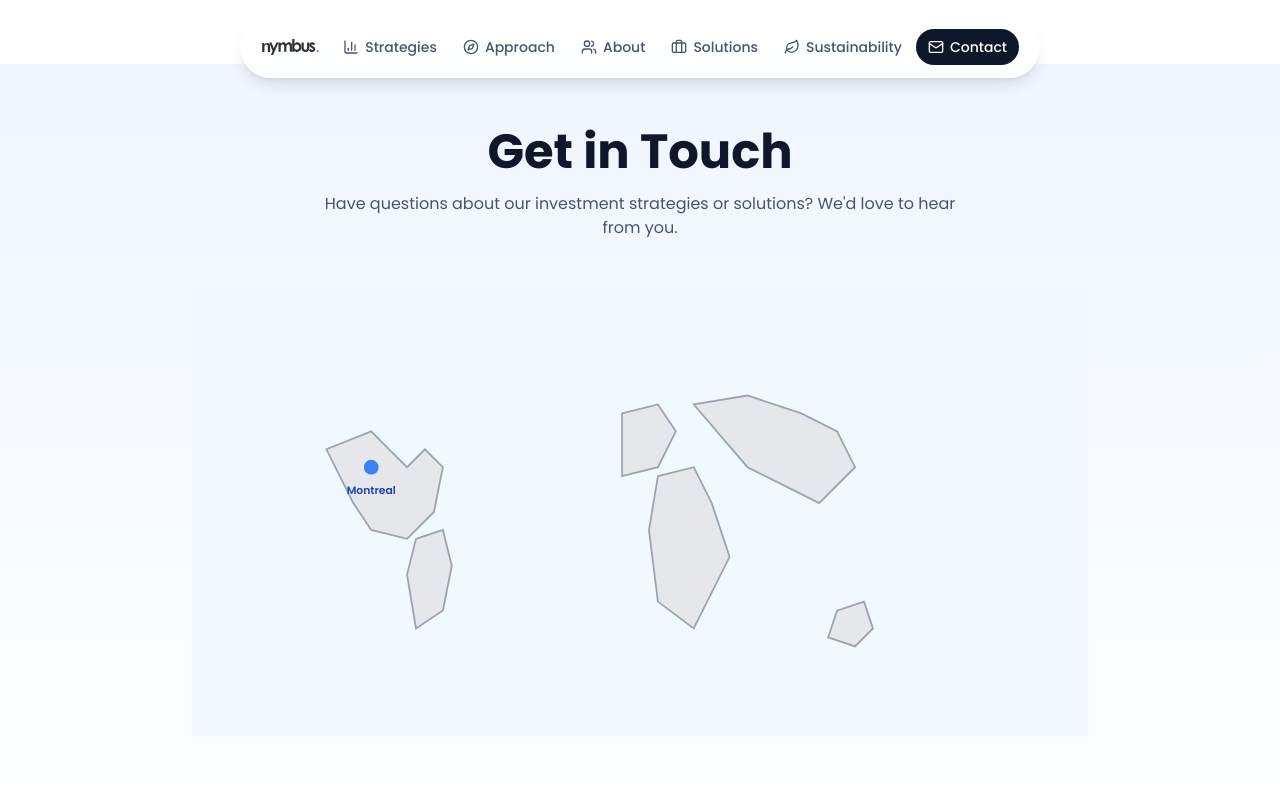
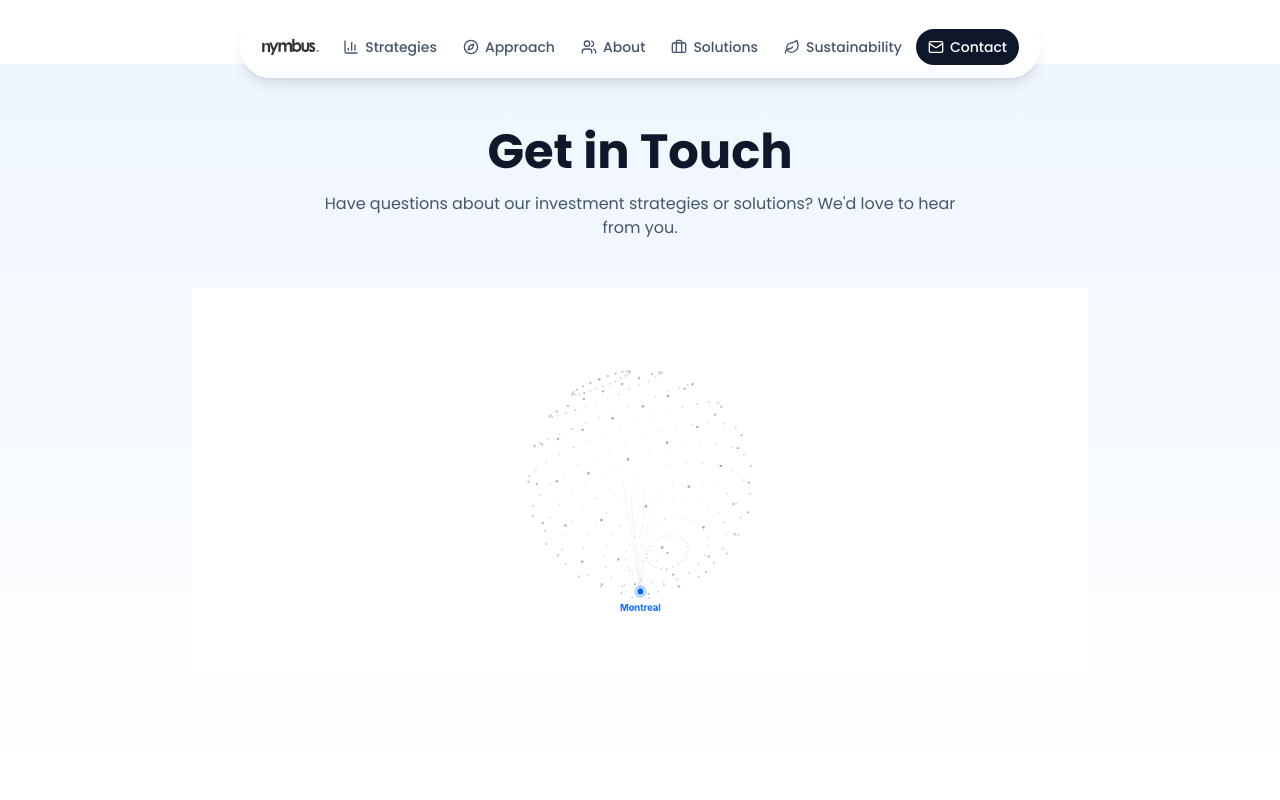
Before and after one commit to Nymbus-Capital/website, a Next.js app: page /contact in a window 1280 px wide. Shown: the top 800 px of the page. Built offline with nearby package versions, Linux system fonts and the light colour scheme.

Commit message:
feat: update team, sustainability, and contact pages
- Team page: fix $1.5B AUM, dynamic team count
- Sustainability: quantitative ESG integration, fix fund features, fossil fuel scope
- Contact: replace SVG map with 3D rotating globe

```diff
--- a/src/app/contact/page.tsx
+++ b/src/app/contact/page.tsx
@@ -6,6 +6,7 @@ import { Mail, Phone, MapPin, Clock, CheckCircle } from 'lucide-react';
 import { Button } from '@/components/ui/Button';
 import { Card } from '@/components/ui/Card';
 import { ScrollReveal } from '@/components/animations/ScrollReveal';
+import GlobeCanvas from '@/components/GlobeCanvas';
 
 const ContactPage = () => {
   const [formData, setFormData] = useState({
@@ -163,53 +164,10 @@ const ContactPage = () => {
             </div>
           </ScrollReveal>
 
-          {/* Simplified SVG World Map */}
+          {/* 3D Globe Canvas */}
           <ScrollReveal direction="up" delay={0.1}>
             <div className="flex justify-center mb-12">
-              <svg viewBox="0 0 1000 500" className="w-full max-w-4xl h-auto">
-                {/* World outline - simplified continents */}
-                <defs>
-                  <style>{`
-                    .continent { fill: #e5e7eb; stroke: #9ca3af; stroke-width: 2; }
-                    .ocean { fill: #f0f9ff; }
-                    .pulse { animation: pulse 2s cubic-bezier(0.4, 0, 0.6, 1) infinite; }
-                    @keyframes pulse {
-                      0%, 100% { r: 8; opacity: 1; }
-                      50% { r: 15; opacity: 0.3; }
-                    }
-                  `}</style>
-                </defs>
-
-                {/* Ocean background */}
-                <rect width="1000" height="500" className="ocean" />
-
-                {/* Simplified North America */}
-                <path className="continent" d="M 150 180 L 200 160 L 220 180 L 240 200 L 260 180 L 280 200 L 270 250 L 240 280 L 200 270 L 180 240 Z" />
-
-                {/* Simplified South America */}
-                <path className="continent" d="M 250 280 L 280 270 L 290 310 L 280 360 L 250 380 L 240 320 Z" />
-
-                {/* Simplified Europe */}
-                <path className="continent" d="M 480 140 L 520 130 L 540 160 L 520 200 L 480 210 Z" />
-
-                {/* Simplified Africa */}
-                <path className="continent" d="M 520 210 L 560 200 L 580 240 L 600 300 L 560 380 L 520 350 L 510 270 Z" />
-
-                {/* Simplified Asia */}
-                <path className="continent" d="M 560 130 L 620 120 L 680 140 L 720 160 L 740 200 L 700 240 L 660 220 L 620 200 Z" />
-
-                {/* Simplified Australia */}
-                <path className="continent" d="M 720 360 L 750 350 L 760 380 L 740 400 L 710 390 Z" />
-
-                {/* Montreal location (on North America) */}
-                <circle cx="200" cy="200" r="8" fill="#3b82f6" />
-                <circle cx="200" cy="200" className="pulse" fill="#3b82f6" />
-
-                {/* Montreal label */}
-                <text x="200" y="230" textAnchor="middle" className="text-xs font-semibold" fill="#1e40af">
-                  Montreal
-                </text>
-              </svg>
+              <GlobeCanvas />
             </div>
           </ScrollReveal>
         </div>
--- a/src/app/sustainability/page.tsx
+++ b/src/app/sustainability/page.tsx
@@ -37,12 +37,12 @@ const esgStrategy = [
   },
   {
     number: 3,
-    title: 'Active Engagement',
-    description: 'We participate in corporate governance through proxy voting and shareholder engagement.',
+    title: 'Quantitative ESG Integration',
+    description: 'ESG metrics are quantitatively embedded into our credit models and systematic security selection process.',
     items: [
-      'Proxy Voting: Active participation in annual meetings and corporate decisions',
-      'Stakeholder Engagement: Direct dialogue with portfolio company management',
-      'Governance Advocacy: Promotion of responsible corporate practices'
+      'Credit Model Integration: ESG scores weighted in credit risk assessment and pricing models',
+      'Factor-Based Selection: ESG factors used in multi-factor security selection and portfolio construction',
+      'Risk Premia: Systematic capture of ESG-related risk premia in fixed income strategies'
     ],
     icon: Target,
   },
@@ -64,7 +64,7 @@ const commitments = [
   {
     title: 'Zero Fossil Fuel Portfolio',
     year: 'Achieved 2023',
-    description: 'Our credit portfolio achieved zero fossil fuel exposure, eliminating direct exposure to coal, oil, and gas producers.',
+    description: 'Our Sustainable Enhanced Bonds Fund became the first zero fossil fuel fixed income fund in Canada, eliminating direct exposure to coal, oil, and gas producers.',
     icon: Zap,
   },
 ];
@@ -74,13 +74,13 @@ const sustainableStrategies = [
     name: 'Sustainable Enhanced Bonds Fund',
     description: 'Our fixed income strategy with full ESG integration and fossil fuel exclusion.',
     mrr: 'Low MER',
-    features: ['ESG-integrated credit selection', 'Fossil fuel-free', 'Monthly distributions'],
+    features: ['Sustainable and green bonds focus', 'Fossil fuel-free portfolio', 'Daily liquidity'],
   },
   {
     name: 'Monthly Income Fund',
     description: 'Short-term fixed income strategy with enhanced ESG criteria and positive sustainability focus.',
     mrr: 'Ultra-low MER',
-    features: ['Daily liquidity', 'Sustainable bonds focus', 'Capital preservation'],
+    features: ['Monthly distributions', 'ESG-integrated credit selection', 'Capital preservation', 'Daily liquidity'],
   },
 ];
 
@@ -228,7 +228,7 @@ function StrategySection() {
           <SectionHeader
             eyebrow="Integration in Practice"
             title="How ESG Drives Our Investment Decisions"
-            description="ESG integration happens through three complementary approaches: exclusion screening, positive ESG scoring, and active engagement."
+            description="ESG integration happens through three complementary approaches: exclusion screening, positive ESG scoring, and quantitative ESG integration."
           />
         </ScrollReveal>
 
@@ -326,7 +326,7 @@ function ImpactSection() {
         <div className="grid grid-cols-1 md:grid-cols-4 gap-8">
           {[
             { label: 'Years as PRI Signatory', value: 6 },
-            { label: 'Fossil Fuel Divestment', value: 100, suffix: '%' },
+            { label: 'Zero Fossil Fuel Fund in Canada', value: 1, suffix: 'st' },
             { label: 'Sustainable Fund Mandates', value: 3, suffix: '+' },
             { label: 'ESG-Integrated Models', value: 100, suffix: '%' },
           ].map((stat, idx) => (
--- a/src/app/team/page.tsx
+++ b/src/app/team/page.tsx
@@ -334,6 +334,9 @@ function ValuesSection() {
 }
 
 function StatsSection() {
+  // Dynamic team count: count all non-Board members
+  const teamCount = team.filter(m => m.department !== 'Board').length;
+
   return (
     <section className="py-20 bg-blue-600">
       <div className="max-w-7xl mx-auto px-4 sm:px-6 lg:px-8">
@@ -341,7 +344,7 @@ function StatsSection() {
           <ScrollReveal>
             <div>
               <div className="text-4xl md:text-5xl font-bold text-white mb-2">
-                $1<AnimatedCounter target={1} prefix="" suffix="B" />
+                $<AnimatedCounter target={1.5} suffix="B+" />
               </div>
               <p className="text-blue-100">Assets Under Management</p>
             </div>
@@ -350,7 +353,7 @@ function StatsSection() {
           <ScrollReveal delay={100}>
             <div>
               <div className="text-4xl md:text-5xl font-bold text-white mb-2">
-                <AnimatedCounter target={11} />
+                <AnimatedCounter target={teamCount} />
               </div>
               <p className="text-blue-100">Team Members</p>
             </div>
```
